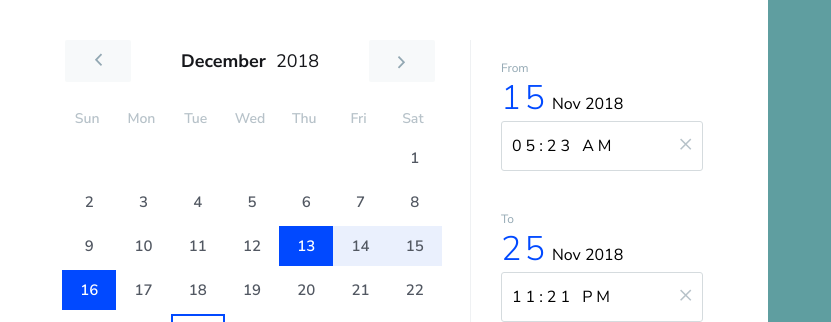
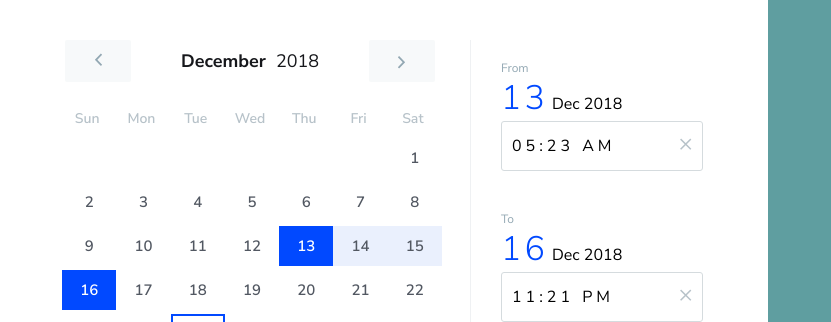
Before and after one commit to wahengchang/vue-packages, a Vue app in the folder packages/dateTimePicker/: page / in a window 1280 px wide. Shown: the top 322 px of the page, without its empty margins (0-831 px from the left). Built offline with nearby package versions, Linux system fonts and the light colour scheme.

Commit message:
update to 0.1.5

```diff
--- a/packages/dateTimePicker/src/components/DatePicker/index.vue
+++ b/packages/dateTimePicker/src/components/DatePicker/index.vue
@@ -15,7 +15,7 @@
         :year="currentYear"
         :startDate="startDate"
         :endDate="endDate"
-        @onChange="innerOnChange"
+        @onChange="_onChange"
       />
     </div>
   </div>
@@ -62,8 +62,13 @@ export default {
         selectedDay
       } = this;
 
-      if (this.onChange)
-        this.onChange({ month, year, startDate, endDate, selectedDay });
+    const returnData = { month, year, startDate, endDate, selectedDay }
+    if (this.$listeners.onChange) {
+      this.$emit("onChange", returnData);
+    }
+    if (this.onChange) {
+      this.onChange(returnData);
+    }
     },
     addMonth: function() {
       if (this.currentMonth === 11) {
@@ -83,7 +88,7 @@ export default {
 
       return (this.currentMonth -= 1);
     },
-    innerOnChange: function(data) {
+    _onChange: function(data) {
       const { startDate, endDate, selectedDay } = data;
       this.innerStartDate = startDate;
       this.innerEndDate = endDate;
--- a/packages/dateTimePicker/src/components/DatePicker/utils/date.js
+++ b/packages/dateTimePicker/src/components/DatePicker/utils/date.js
@@ -24,6 +24,9 @@ const monthConfig = [
   "November",
   "December"
 ];
+
+const monthShortConfig = ['Jan', 'Feb', 'Mar', 'Apr', 'May', 'Jun', 'Jul', 'Aug', 'Sep', 'Oct', 'Nov', 'Dec']
+
 
 export const daysInMonth = (year, month) => {
   return 32 - new Date(year, month, 32).getDate();
@@ -72,6 +75,7 @@ export default {
   getWeekday,
   weekDayShortConfig,
   monthConfig,
+  monthShortConfig,
   isSameDay,
   format
 };
--- a/packages/dateTimePicker/src/components/DateTimePicker.vue
+++ b/packages/dateTimePicker/src/components/DateTimePicker.vue
@@ -6,12 +6,17 @@
           ref="datePickerRef"
           :startDate="innerStartDate"
           :endDate="innerEndDate"
+          @onChange="_onChangeDate"
         />
       </div>
       <div class="timeContainer">
         <div class="startTime timeRow">
           <span class="subTitle">From</span>
-          <div><span class="bigNumber">15</span> Nov 2018</div>
+          <div>
+            <span class="bigNumber">{{innerStartDate.getDate()}}</span>
+            {{getShortMonth(innerStartDate.getMonth())}}
+            {{innerStartDate.getFullYear()}}
+          </div>
           <time-picker
             format="hh:mm A"
             v-bind:value="defaultStartTime"
@@ -20,7 +25,11 @@
         </div>
         <div class="endTime timeRow">
           <span class="subTitle">To</span>
-          <div><span class="bigNumber">25</span> Nov 2018</div>
+          <div>
+            <span class="bigNumber">{{innerEndDate.getDate()}}</span>
+            {{getShortMonth(innerEndDate.getMonth())}}
+            {{innerEndDate.getFullYear()}}
+          </div>
           <time-picker
             format="hh:mm A"
             v-bind:value="defaultEndTime"
@@ -63,6 +72,9 @@ export default {
   name: "DateTimePicker",
   components: { DatePicker, TimePicker },
   methods: {
+    getShortMonth: function(monthIndex){
+      return utils.monthShortConfig[monthIndex]
+    },
     _cancelHandler: function() {
       if (this.$listeners.cancelHandler) {
         return this.$emit("cancelHandler");
@@ -98,6 +110,11 @@ export default {
       if (this.submitHandler) {
         return this.submitHandler(returnData);
       }
+    },
+    _onChangeDate: function(data){
+      const { startDate, endDate} = data
+      this.innerStartDate = startDate
+      this.innerEndDate = endDate
     },
     _onChangeTimeStart: function(val) {
       return this._onChangeTime("innerStartTime", val);
```
Also changed, not shown: 2 other files (tests, documents, lock files or other folders).
